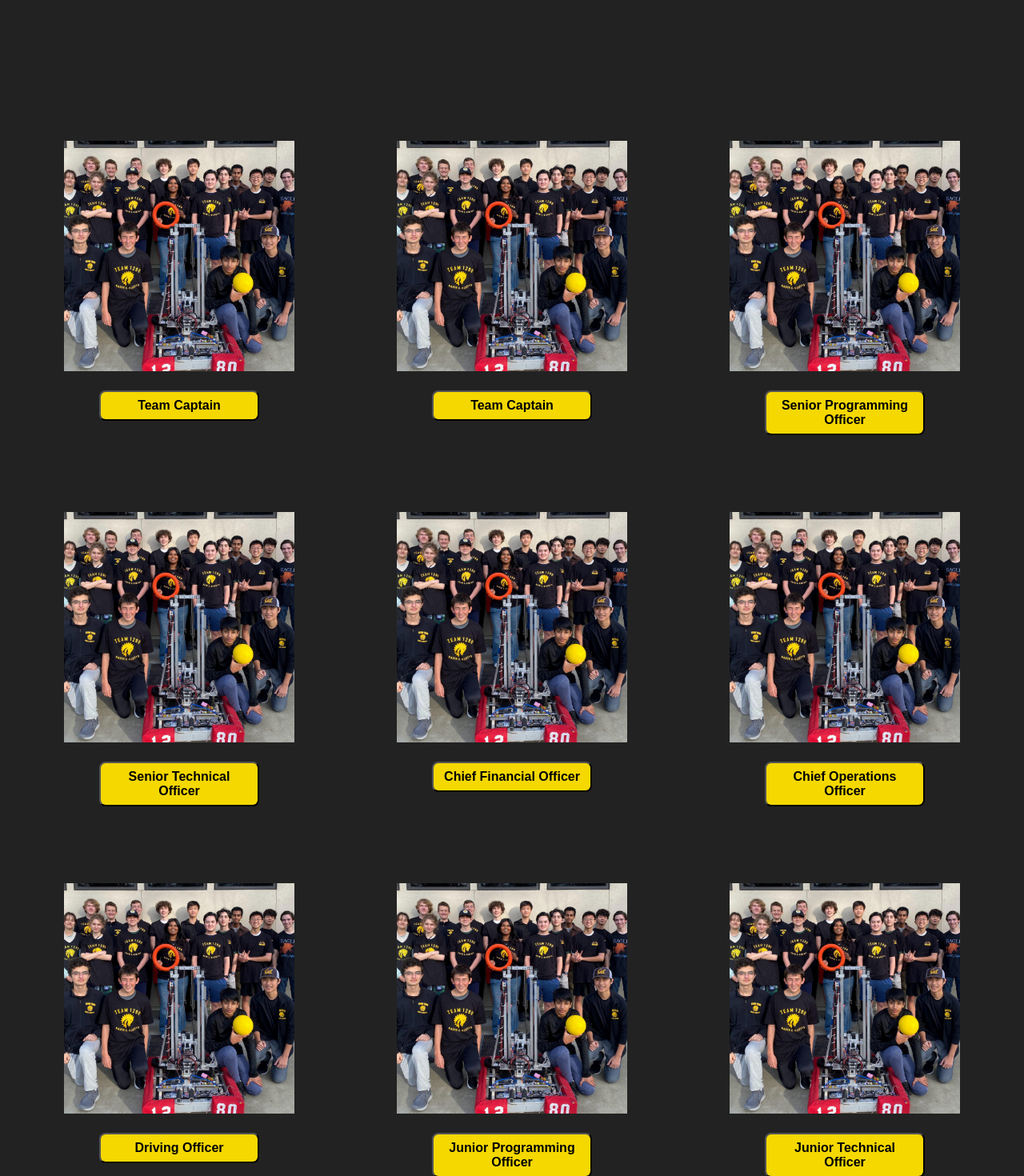
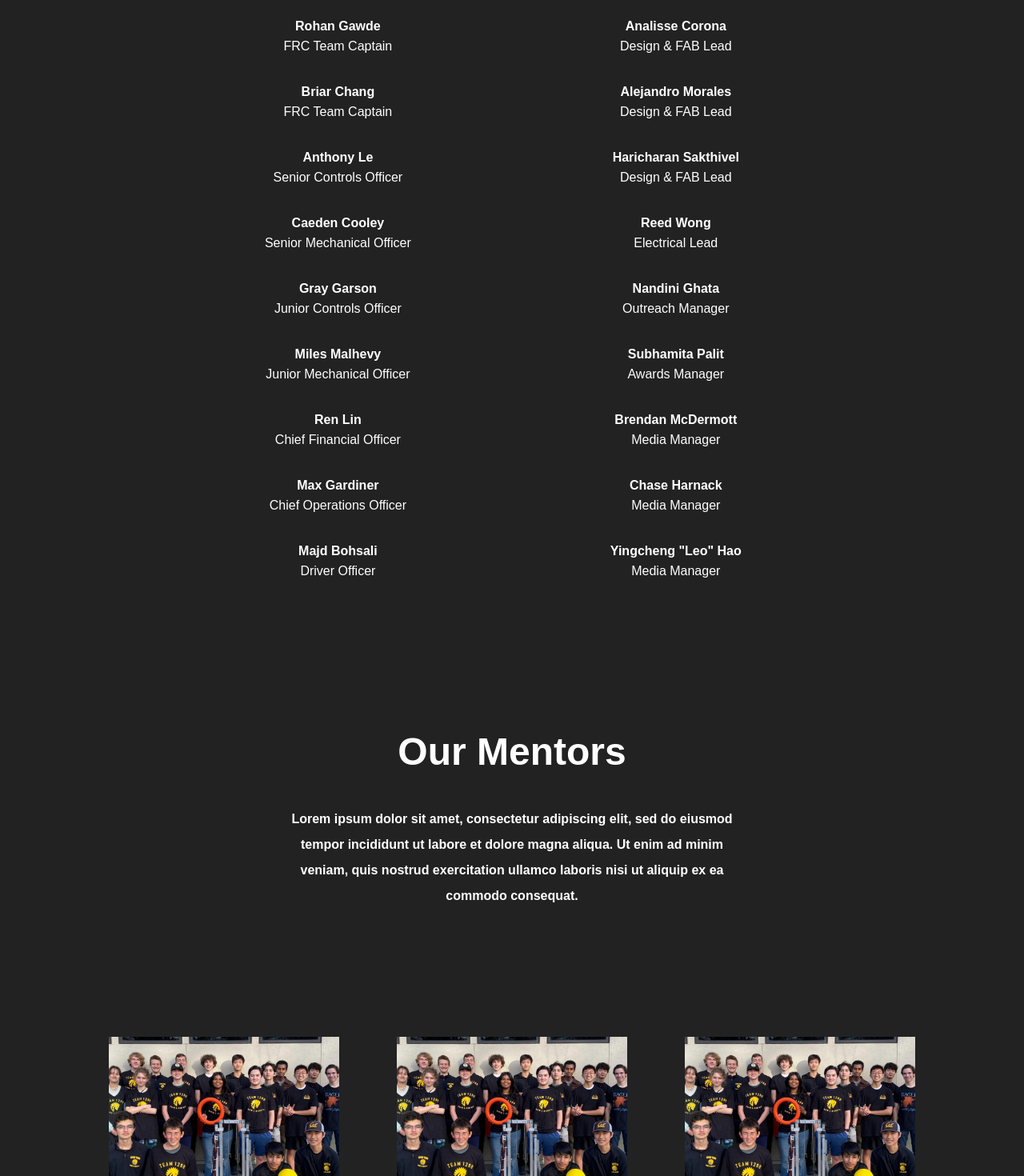
Before and after one commit to Team-1280/1280-website, a React (Vite) app in the folder app/: page /MeetTeam in a window 1280 px wide. Shown: the part 480-1950 px from the top of the page at 80% size. Built offline with nearby package versions, Linux system fonts and the light colour scheme.

Commit message:
leadership updated

```diff
--- a/app/src/pages/MeetTeam.css
+++ b/app/src/pages/MeetTeam.css
@@ -1,6 +1,6 @@
 .page-background {
     display: flex;
-    height: 80vh;
+    height: 50vh;
     justify-content: center;
     align-items: center;
     background-position: center;
@@ -10,6 +10,7 @@
     overflow: hidden;
     text-overflow: ellipsis;
     padding-top: 1rem;
+    overflow: hidden;
 }
 .top-header {
     position: absolute;
@@ -22,13 +23,15 @@
     text-align: center;
     justify-content: center;
     align-items: center;
+    overflow: hidden;
+    padding-top: 1.5rem;
 }
 .top-text {
     position: absolute;
     color: white;
     font-weight: bold;
     font-size: medium;
-    top: 50%;
+    top: 60%;
     left: 50%;
     transform: translateX(-50%);
     line-height: 2;
@@ -140,3 +143,43 @@
     justify-content: center;
     align-items: center;
 }
+.student-leadership-background {
+    background-color: #222222;
+    position: relative;
+    height: 110vh;
+}
+.student-leadership-left {
+    position: absolute;
+    top: 10%;
+    left: 33%;
+    display: grid;
+    text-align: center;
+    transform: translateX(-50%);
+}
+.student-leadership-heading {
+    color: white;
+    font-weight: bold;
+    font-size: medium;
+}
+.student-leadership-subheading {
+    color: white;
+    font-size: medium;
+    line-height: 2;
+}
+.student-leadership-spacer {
+    padding: 1rem;
+}
+.student-leadership-middle {
+    position: absolute;
+    top: 10%;
+    left: 66%;
+    transform: translateX(-50%);
+    text-align: center;
+}
+.student-leadership-right {
+    position: absolute;
+    top: 10%;
+    left: 66%;
+    transform: translateX(-50%);
+    text-align: center;
+}
--- a/app/src/pages/MeetTeam.jsx
+++ b/app/src/pages/MeetTeam.jsx
@@ -14,92 +14,136 @@ const MeetTeam = () => (
             </div>
         </section>
         <section>
-            <div className='icon-background'>
-                <div className='icon-grid'>
-                    <div className='icon-card'>
-                        <img src='./team.png' className='card-image'/>
-                        <button className='card-heading'>
-                            Team Captain
-                        </button>
+            <div className='student-leadership-background'>
+                <div className='student-leadership-left'>
+                    <div className='student-leadership-heading'>
+                        Rohan Gawde
                     </div>
-                    <div className='icon-card'>
-                        <img src='./team.png' className='card-image'/>
-                        <button className='card-heading'>
-                            Team Captain
-                        </button>
+                    <div className='student-leadership-subheading'>
+                        FRC Team Captain
                     </div>
-                    <div className='icon-card'>
-                        <img src='./team.png' className='card-image'/>
-                        <button className='card-heading'>
-                            Senior Programming Officer
-                        </button>
+                    <div className='student-leadership-spacer'/>
+                    <div className='student-leadership-heading'>
+                        Briar Chang
                     </div>
-                    <div className='icon-card'>
-                        <img src='./team.png' className='card-image'/>
-                        <button className='card-heading'>
-                            Senior Technical Officer
-                        </button>
+                    <div className='student-leadership-subheading'>
+                        FRC Team Captain
                     </div>
-                    <div className='icon-card'>
-                        <img src='./team.png' className='card-image'/>
-                        <button className='card-heading'>
-                            Chief Financial Officer
-                        </button>
+                    <div className='student-leadership-spacer'/>
+                    <div className='student-leadership-heading'>
+                        Anthony Le
                     </div>
-                    <div className='icon-card'>
-                        <img src='./team.png' className='card-image'/>
-                        <button className='card-heading'>
-                            Chief Operations Officer
-                        </button>
+                    <div className='student-leadership-subheading'>
+                        Senior Controls Officer
                     </div>
-                    <div className='icon-card'>
-                        <img src='./team.png' className='card-image'/>
-                        <button className='card-heading'>
-                            Driving Officer
-                        </button>
+                    <div className='student-leadership-spacer'/>
+                    <div className='student-leadership-heading'>
+                        Caeden Cooley
                     </div>
-                    <div className='icon-card'>
-                        <img src='./team.png' className='card-image'/>
-                        <button className='card-heading'>
-                            Junior Programming Officer
-                        </button>
+                    <div className='student-leadership-subheading'>
+                        Senior Mechanical Officer
                     </div>
-                    <div className='icon-card'>
-                        <img src='./team.png' className='card-image'/>
-                        <button className='card-heading'>
-                            Junior Technical Officer
-                        </button>
+                    <div className='student-leadership-spacer'/>
+                    <div className='student-leadership-heading'>
+                        Gray Garson
                     </div>
-                    <div className='icon-card'>
-                        <img src='./team.png' className='card-image'/>
-                        <button className='card-heading'>
-                            Outreach Manager
-                        </button>
+                    <div className='student-leadership-subheading'>
+                        Junior Controls Officer
                     </div>
-                    <div className='icon-card'>
-                        <img src='./team.png' className='card-image'/>
-                        <button className='card-heading'>
-                            Media Manager
-                        </button>
+                    <div className='student-leadership-spacer'/>
+                    <div className='student-leadership-heading'>
+                        Miles Malhevy
                     </div>
-                    <div className='icon-card'>
-                        <img src='./team.png' className='card-image'/>
-                        <button className='card-heading'>
-                            Electrical Lead
-                        </button>
+                    <div className='student-leadership-subheading'>
+                        Junior Mechanical Officer
                     </div>
-                    <div className='icon-card'>
-                        <img src='./team.png' className='card-image'/>
-                        <button className='card-heading'>
-                            Design & Fab Lead
-                        </button>
+                    <div className='student-leadership-spacer'/>
+                    <div className='student-leadership-heading'>
+                        Ren Lin
                     </div>
-                    <div className='icon-card'>
-                        <img src='./team.png' className='card-image'/>
-                        <button className='card-heading'>
-                            Awards Manager
-                        </button>
+                    <div className='student-leadership-subheading'>
+                        Chief Financial Officer
                     </div>
+                    <div className='student-leadership-spacer'/>
+                    <div className='student-leadership-heading'>
+                        Max Gardiner
+                    </div>
+                    <div className='student-leadership-subheading'>
+                        Chief Operations Officer
+                    </div>
+                    <div className='student-leadership-spacer'/>
+                    <div className='student-leadership-heading'>
+                        Majd Bohsali
+                    </div>
+                    <div className='student-leadership-subheading'>
+                        Driver Officer
+                    </div>
+                    <div className='student-leadership-spacer'/>
+                </div>
+                <div className='student-leadership-right'>
+                    <div className='student-leadership-heading'>
+                        Analisse Corona
+                    </div>
+                    <div className='student-leadership-subheading'>
+                        Design & FAB Lead
+                    </div>
+                    <div className='student-leadership-spacer'/>
+                    <div className='student-leadership-heading'>
+                        Alejandro Morales
+                    </div>
+                    <div className='student-leadership-subheading'>
+                        Design & FAB Lead
+                    </div>
+                    <div className='student-leadership-spacer'/>
+                    <div className='student-leadership-heading'>
+                        Haricharan Sakthivel
+                    </div>
+                    <div className='student-leadership-subheading'>
+                        Design & FAB Lead
+                    </div>
+                    <div className='student-leadership-spacer'/>
+                    <div className='student-leadership-heading'>
+                        Reed Wong
+                    </div>
+                    <div className='student-leadership-subheading'>
+                        Electrical Lead
+                    </div>
+                    <div className='student-leadership-spacer'/>
+                    <div className='student-leadership-heading'>
+                        Nandini Ghata
+                    </div>
+                    <div className='student-leadership-subheading'>
+                        Outreach Manager
+                    </div>
+                    <div className='student-leadership-spacer'/>
+                    <div className='student-leadership-heading'>
+                        Subhamita Palit
+                    </div>
+                    <div className='student-leadership-subheading'>
+                        Awards Manager
+                    </div>
+                    <div className='student-leadership-spacer'/>
+                    <div className='student-leadership-heading'>
+                        Brendan McDermott
+                    </div>
+                    <div className='student-leadership-subheading'>
+                        Media Manager
+                    </div>
+                    <div className='student-leadership-spacer'/>
+                    <div className='student-leadership-heading'>
+                        Chase Harnack
+                    </div>
+                    <div className='student-leadership-subheading'>
+                        Media Manager
+                    </div>
+                    <div className='student-leadership-spacer'/>
+                    <div className='student-leadership-heading'>
+                        Yingcheng "Leo" Hao
+                    </div>
+                    <div className='student-leadership-subheading'>
+                        Media Manager
+                    </div>
+                    <div className='student-leadership-spacer'/>
                 </div>
             </div>
         </section>
```
